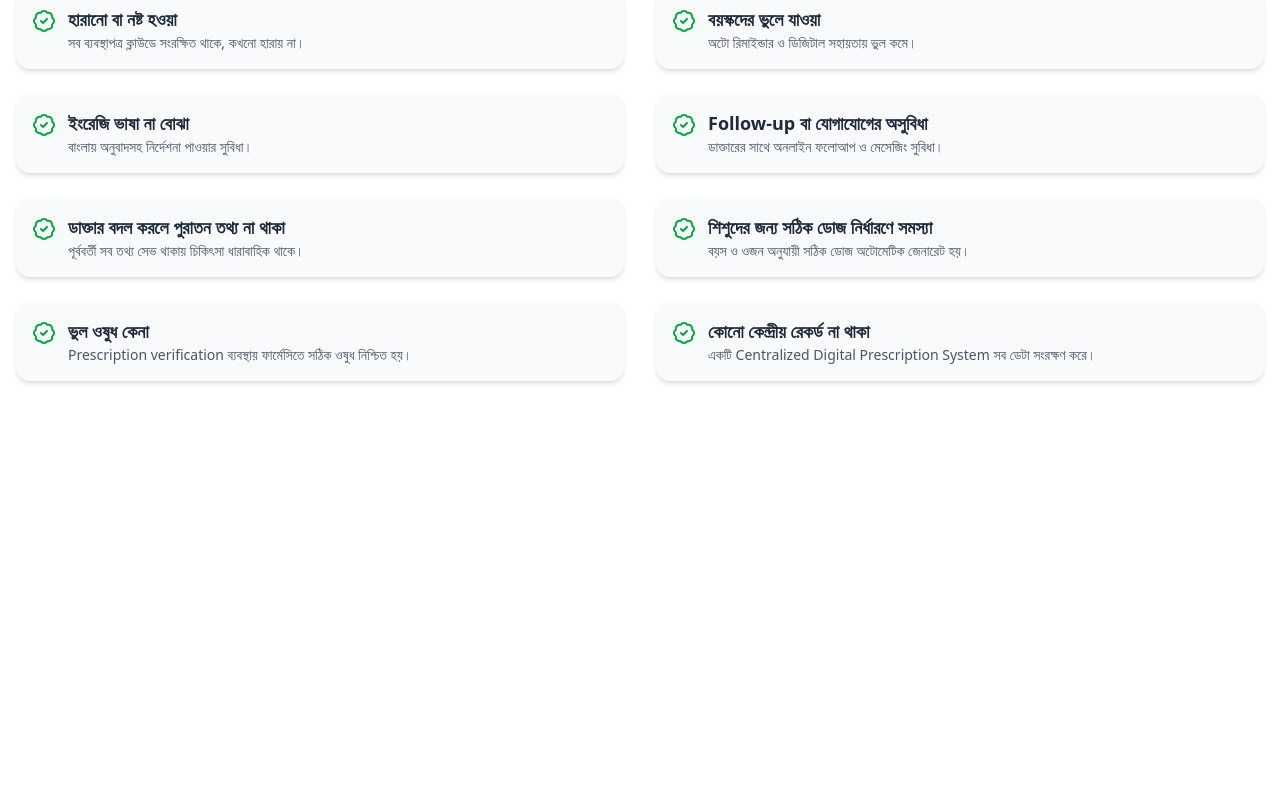
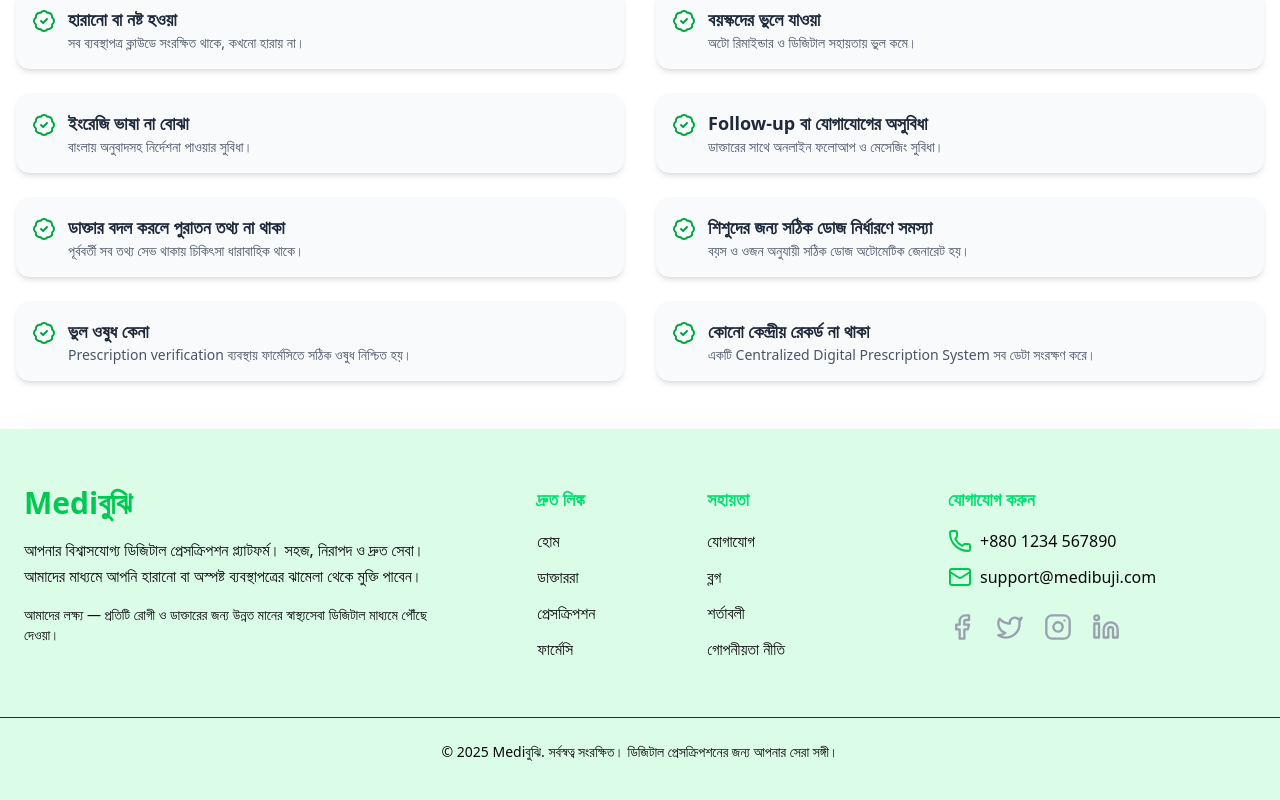
Before and after one commit to MostakemHossain/Medi-, a Next.js app: page / in a window 1280 px wide. Shown: the part 3263-4063 px from the top of the page. Before the commit the page ends 3692 px from the top, so only its background shows below. Built offline with nearby package versions, Linux system fonts and the light colour scheme.

Commit message:
footer section added

```diff
--- a/app/page.tsx
+++ b/app/page.tsx
@@ -1,4 +1,5 @@
 import FaqSection from "@/components/Home/FaqSection";
+import Footer from "@/components/Home/FooterSection";
 import HeroSection from "@/components/Home/Hero";
 import Navbar from "@/components/Home/Navbar";
 import PrescriptionGuide from "@/components/Home/PrescriptionGuide";
@@ -16,6 +17,7 @@
       <WhyUseUsSection/>
       <PricingSection/>
       <FaqSection/>
+      <Footer/>
     </div>
   );
 }
--- /dev/null
+++ b/components/Home/FooterSection.tsx
@@ -0,0 +1,83 @@
+'use client'
+
+import Link from "next/link"
+import { Facebook, Twitter, Instagram, Linkedin, Phone, Mail } from "lucide-react"
+
+export default function Footer() {
+  return (
+    <footer className="bg-green-100  py-14 shadow-2xl">
+      <div className="max-w-7xl mx-auto px-6 md:flex md:justify-between md:items-start space-y-12 md:space-y-0">
+
+
+        <div className="md:w-1/3">
+          <h3 className="text-3xl font-bold mb-4 text-green-500">Mediবুঝি</h3>
+          <p className="leading-relaxed mb-4 ">
+            আপনার বিশ্বাসযোগ্য ডিজিটাল প্রেসক্রিপশন প্ল্যাটফর্ম। সহজ, নিরাপদ ও দ্রুত সেবা।
+            আমাদের মাধ্যমে আপনি হারানো বা অস্পষ্ট ব্যবস্থাপত্রের ঝামেলা থেকে মুক্তি পাবেন।
+          </p>
+          <p className="text-sm ">
+            আমাদের লক্ষ্য — প্রতিটি রোগী ও ডাক্তারের জন্য উন্নত মানের স্বাস্থ্যসেবা ডিজিটাল মাধ্যমে পৌঁছে দেওয়া।
+          </p>
+        </div>
+
+
+        <div className="md:w-1/4 grid grid-cols-2 gap-8">
+          <div>
+            <h4 className="text-lg font-semibold mb-4 text-green-400">দ্রুত লিঙ্ক</h4>
+            <ul className="space-y-3">
+              <li><Link href="/" className="hover:text-green-500 transition duration-300">হোম</Link></li>
+              <li><Link href="/doctors" className="hover:text-green-500 transition duration-300">ডাক্তাররা</Link></li>
+              <li><Link href="/prescriptions" className="hover:text-green-500 transition duration-300">প্রেসক্রিপশন</Link></li>
+              <li><Link href="/pharmacy" className="hover:text-green-500 transition duration-300">ফার্মেসি</Link></li>
+            </ul>
+          </div>
+          <div>
+            <h4 className="text-lg font-semibold mb-4 text-green-400">সহায়তা</h4>
+            <ul className="space-y-3">
+              <li><Link href="/contact" className="hover:text-green-500 transition duration-300">যোগাযোগ</Link></li>
+              <li><Link href="/blog" className="hover:text-green-500 transition duration-300">ব্লগ</Link></li>
+              <li><Link href="/terms" className="hover:text-green-500 transition duration-300">শর্তাবলী</Link></li>
+              <li><Link href="/privacy" className="hover:text-green-500 transition duration-300">গোপনীয়তা নীতি</Link></li>
+            </ul>
+          </div>
+        </div>
+
+
+        <div className="md:w-1/4">
+          <h4 className="text-lg font-semibold mb-4 text-green-400">যোগাযোগ করুন</h4>
+          <div className="flex items-center gap-2 mb-3">
+            <Phone className="text-green-500" />
+            <a href="tel:+8801234567890" className="hover:text-green-500 transition duration-300">
+              +880 1234 567890
+            </a>
+          </div>
+          <div className="flex items-center gap-2 mb-6">
+            <Mail className="text-green-500" />
+            <a href="mailto:support@medibuji.com" className="hover:text-green-500 transition duration-300">
+              support@medibuji.com
+            </a>
+          </div>
+
+          <div className="flex space-x-5 text-gray-400">
+            <Link href="https://facebook.com" aria-label="Facebook" target="_blank" rel="noopener noreferrer" className="hover:text-green-500 transition duration-300">
+              <Facebook size={28} />
+            </Link>
+            <Link href="https://twitter.com" aria-label="Twitter" target="_blank" rel="noopener noreferrer" className="hover:text-green-500 transition duration-300">
+              <Twitter size={28} />
+            </Link>
+            <Link href="https://instagram.com" aria-label="Instagram" target="_blank" rel="noopener noreferrer" className="hover:text-green-500 transition duration-300">
+              <Instagram size={28} />
+            </Link>
+            <Link href="https://linkedin.com" aria-label="LinkedIn" target="_blank" rel="noopener noreferrer" className="hover:text-green-500 transition duration-300">
+              <Linkedin size={28} />
+            </Link>
+          </div>
+        </div>
+      </div>
+
+      <div className="mt-14 border-t border-gray-800 pt-6 text-center  text-sm select-none">
+        © {new Date().getFullYear()} Mediবুঝি. সর্বস্বত্ব সংরক্ষিত। ডিজিটাল প্রেসক্রিপশনের জন্য আপনার সেরা সঙ্গী।
+      </div>
+    </footer>
+  )
+}
```
